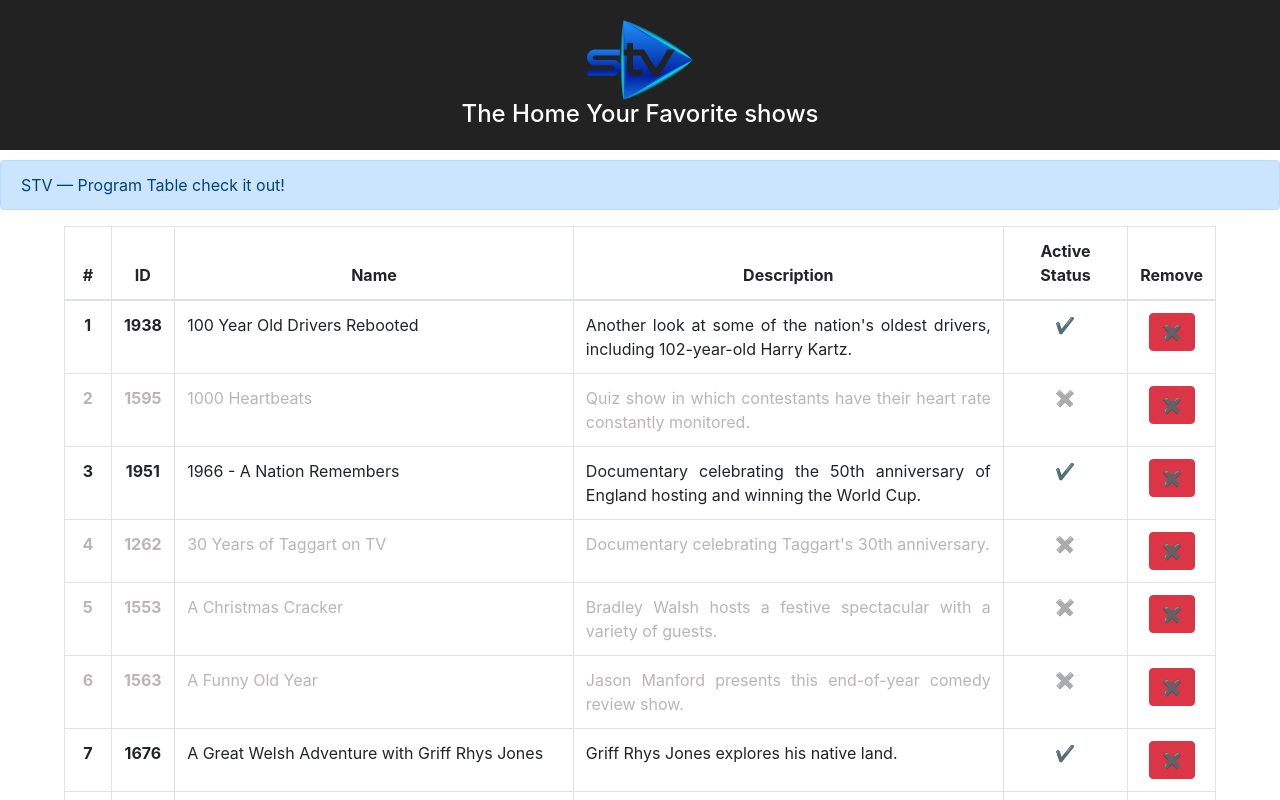
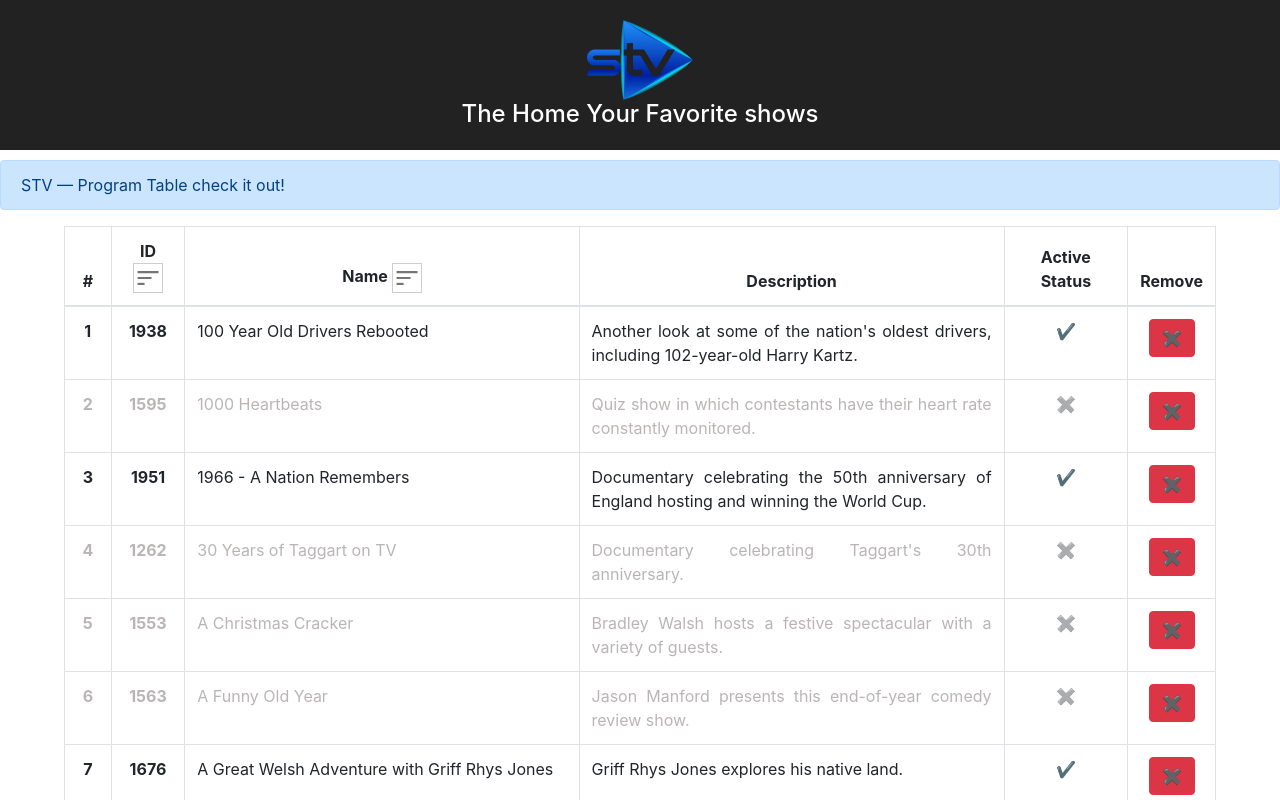
Before and after one commit to khaledkz/crud, a React (Create React App) app in the folder my-app/: page / in a window 1280 px wide. Shown: the top 800 px of the page. Built offline with nearby package versions, Linux system fonts and the light colour scheme.

Commit message:
sort table function

```diff
--- a/my-app/src/containers/ProgrameTable/ProgrameTable.css
+++ b/my-app/src/containers/ProgrameTable/ProgrameTable.css
@@ -27,14 +27,12 @@
   margin-left: 60px;
   margin-bottom: 20px;
 }
-
 .programeContainer {
   background: rgb(204, 229, 255);
   margin-top: 0px;
   margin-bottom: 20px;
   padding: 30px;
 }
-
 .cancelBtn {
   display: flex;
   flex-direction: row;
@@ -44,3 +42,11 @@
 input:focus {
   background-color: yellow;
 }
+.sortICon{
+  width:30px;
+  height: 30px;
+  border:solid 1px rgb(211, 202, 202);
+ }
+ .sortICon:hover{
+  background:rgba(216, 220, 221, 0.815);
+ }
--- a/my-app/src/containers/ProgrameTable/ProgrameTable.js
+++ b/my-app/src/containers/ProgrameTable/ProgrameTable.js
@@ -6,6 +6,7 @@ import { connect } from "react-redux";
 import Action from "../../redux/actions/Action";
 import TableAlert from "../../components/TableAlert/TableAlert";
 import AddProgramme from "../../components/AddProgramme/AddProgramme";
+import sortIcon from "./sortIcon.png";
 class ProgrameTable extends Component {
   state = {
     showAddSection: false,
@@ -28,7 +29,7 @@ class ProgrameTable extends Component {
   };
 
   render(props) {
-     if (this.props.success) {
+    if (this.props.success) {
       return (
         <div>
           <TableAlert />
@@ -38,8 +39,24 @@ class ProgrameTable extends Component {
               <thead>
                 <tr>
                   <th>#</th>
-                  <th>ID</th>
-                  <th>Name</th>
+                  <th>
+                    ID{" "}
+                    <img
+                      src={sortIcon}
+                      className="sortICon"
+                      title="sort table by Id"
+                      onClick={() => Action.sortById()}
+                    />
+                  </th>
+                  <th>
+                    Name{" "}
+                    <img
+                      src={sortIcon}
+                      className="sortICon"
+                      title="sort table by name"
+                      onClick={() => Action.sortByName()}
+                    />
+                  </th>
                   <th>Description </th>
                   <th>Active Status</th>
                   <th>Remove</th>
--- a/my-app/src/redux/actions/Action.js
+++ b/my-app/src/redux/actions/Action.js
@@ -2,13 +2,13 @@ import store from "../store/store";
 
 //redux Action
 const Action = {
-  // //Dispatch an action type updatePrices with producst with new prices
-  // updatePrices:(products)=>(
-  //     store.dispatch({type:'updatePrices',products})
-  // ),
+  //Dispatch an action type removeProgramme with programme ID to remove a programme from programme list
 
   removeProgramme: id => store.dispatch({ type: "removeProgramme", id }),
-  addNewProgramme: programme => store.dispatch({type:'addNewProgramme',programme}),
+  addNewProgramme: programme =>
+    store.dispatch({ type: "addNewProgramme", programme }),
+  sortById: () => store.dispatch({ type: "sortById" }),
+  sortByName: () => store.dispatch({ type: "sortByName" })
   // //Dispatch an action type updateCurency with Currency selected and exchange ratio to convert all prices
   // updateCurency:(newCurrency)=>(
   //     store.dispatch({type:'updateCurency',newCurrency:newCurrency})
--- a/my-app/src/redux/reducers/Reducer.js
+++ b/my-app/src/redux/reducers/Reducer.js
@@ -21,22 +21,29 @@ const ProgrammesList = (
           total: state.total - 1
         }
       };
-
     case "addNewProgramme":
       return {
         ...state,
         programmesList: [...state.programmesList, action.programme]
       };
+      case "sortById":
+      return ({
+        ...state,
+        programmesList: [...state.programmesList.sort((obj1,obj2)=>(obj1.id-obj2.id))]
+      })
+      case "sortByName":
+      return({
+        ...state,
+        programmesList: [...state.programmesList.sort(Helpers.compareNames)]
+      })
     // case 'updatePrices':
     //  return {...state,...{products:action.products,currency:state.currency,extchangeRate:state.extchangeRate,shoppingCart:state.shoppingCart}};
-
     //  case 'updateCurency':
     //  let updateSinglePrice=(x)=>{
     //        let newPrice=(x.price/state.extchangeRate)*action.newCurrency.value;
     //        newPrice=newPrice.toFixed(2);
     //        return {product:x.product,price:newPrice}
     //  }
-
     //  return {...state,...{products:state.products.map((x)=>{
     //    return updateSinglePrice(x);
     //  }),currency:action.newCurrency.currency,extchangeRate:action.newCurrency.value,shoppingCart:state.shoppingCart}};
--- a/my-app/src/redux/utility/helpers.js
+++ b/my-app/src/redux/utility/helpers.js
@@ -7,6 +7,18 @@ const helpers = {
     });
     myList.splice(index, 1);
     return myList;
+  },
+  compareNames:(a, b)=>{
+    // Use toUpperCase() to ignore character casing
+    const nameFirstObject = a.name.toUpperCase();
+    const nameSecandObject = b.name.toUpperCase();
+    let comparison = 0;
+    if (nameFirstObject > nameSecandObject) {
+      comparison = 1;
+    } else if (nameFirstObject < nameSecandObject) {
+      comparison = -1;
+    }
+    return comparison;
   }
 };
 
```
Also changed, not shown: my-app/src/containers/ProgrameTable/sortIcon.png (added).
